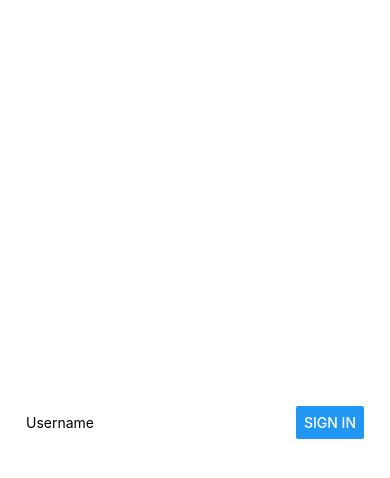
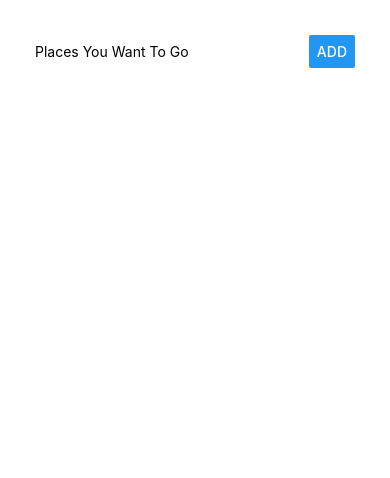
Before and after one commit to melikalbasi/react-native-ios-android-app, a React Native app: screen / in a window 390 px wide. Shown: the top 478 px of the page. Built offline with nearby package versions, Linux system fonts and the light colour scheme.

Commit message:
add functionality to add button

```diff
--- a/App.js
+++ b/App.js
@@ -5,7 +5,8 @@
 export default class App extends Component {
 
   state = {
-    placeName: ""
+    placeName: "",
+    places: []
   };
 
   placeNameChangedHandler = val => {
@@ -14,17 +15,39 @@
     });
   };
 
+  placeSubmitHandler = () => {
+    if (this.state.placeName.trim() === "") {
+      return;
+    }
+
+    this.setState(prevState => {
+      return {
+        places: prevState.places.concat(prevState.placeName)
+      };
+    });
+  };
+
   render() {
+    const placesOutput = this.state.places.map(place => (
+      <Text>{place}</Text>
+    ));
     return (
       <View style={styles.container}>
         <View style={styles.innerContainer}>
           <TextInput
             style={styles.placeInput}
-            placeholder="Username"
+            placeholder="Places You Want To Go"
             value={this.state.placeName}
             onChangeText={this.placeNameChangedHandler}
           />
-          <Button title="Sign In" style={styles.placeButton} />
+          <Button
+          title="Add"
+          style={styles.placeButton}
+          onPress={this.placeSubmitHandler}
+          />
+        </View>
+        <View>
+          {placesOutput}
         </View>
       </View>
     );
@@ -34,10 +57,10 @@
 const styles = StyleSheet.create({
   container: {
     flex: 1,
-    padding: 26,
+    padding: 35,
     backgroundColor: "#fff",
     alignItems: "center",
-    justifyContent: "center"
+    justifyContent: "flex-start"
   },
   innerContainer: {
     width: "100%",
```
